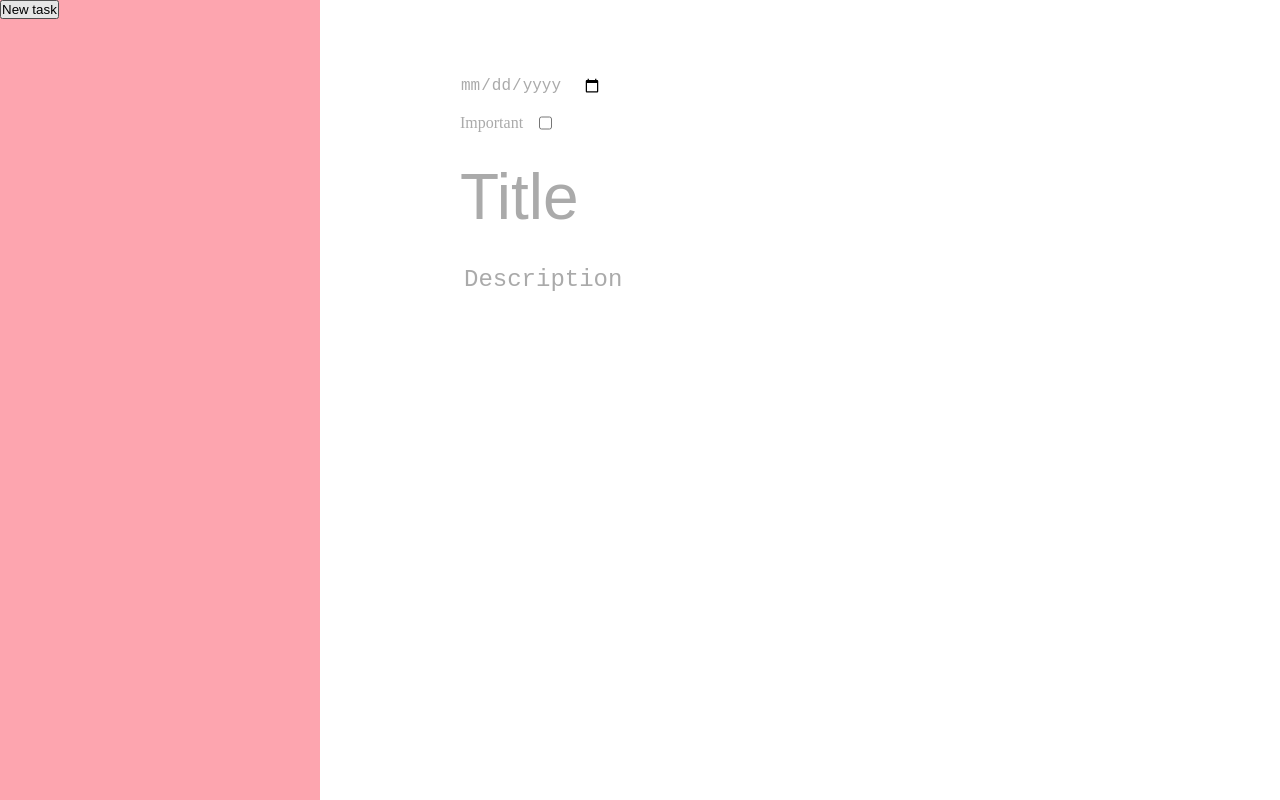
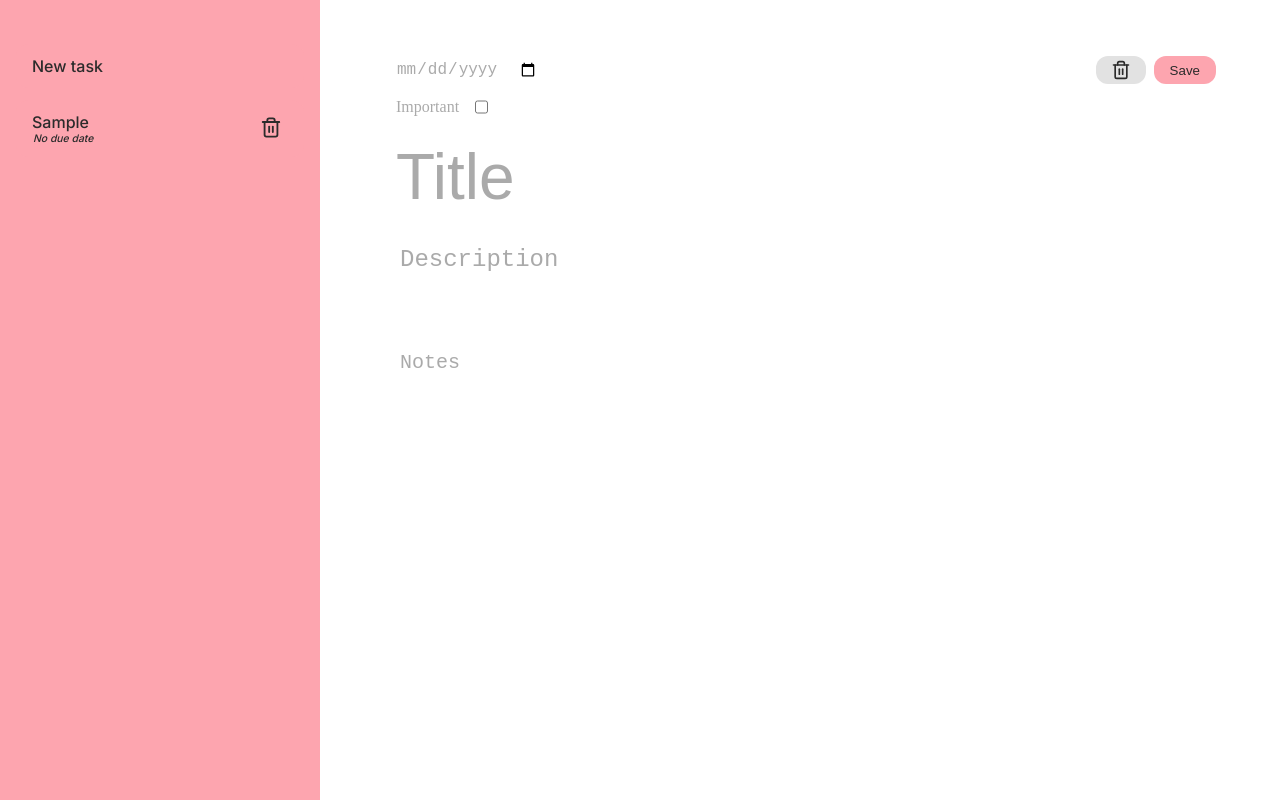
Before and after one commit to HaTruong05/another-to-do-list, a website built with webpack: page src/main.html in a window 1280 px wide. Built offline with nearby package versions, Linux system fonts and the light colour scheme.

Commit message:
Add styling.

```diff
--- a/src/index.js
+++ b/src/index.js
@@ -1,4 +1,7 @@
 import "./styles.css";
+
+lucide.createIcons();
+
 
 const addTaskButton = document.getElementById('new-task');
 const content = document.getElementById('content');
--- a/src/main.html
+++ b/src/main.html
@@ -3,15 +3,38 @@
 <head>
     <meta charset="UTF-8">
     <meta name="viewport" content="width=device-width, initial-scale=1.0">
+    <link href="https://fonts.googleapis.com/css2?family=Inter:wght@400;500;600&display=swap" rel="stylesheet">
+    <script src="https://unpkg.com/lucide@latest"></script>
     <title>To Do!</title>
 </head>
 <body>
     <div id="sidebar">
         <button id="new-task">New task</button>
+        <div id="tasks">
+            <button>
+                <div>
+                    Sample
+                    <p>
+                        No due date
+                    </p>
+                </div>
+                <i data-lucide="trash-2"></i>
+            </button>
+        </div>
     </div>
     <div id="container">
         <div id="content">
-            <input type="date" id="date">
+            <div id="header">
+                <input type="date" id="date">
+                <div id="header-buttons">
+                    <button id="delete">
+                        <i data-lucide="trash-2"></i>
+                    </button>
+                    <button id="save">
+                        Save
+                    </button>
+                </div>
+            </div>
             <div id="priority">
                 <label for="important">Important</label>
                 <input type="checkbox" id="important">
@@ -19,6 +42,7 @@
 
             <input type="text" id="task-title" placeholder="Title">
             <textarea id="description" placeholder="Description"></textarea>
+            <textarea id="notes" placeholder="Notes"></textarea>
         </div>
     </div>
 
--- a/src/styles.css
+++ b/src/styles.css
@@ -1,22 +1,17 @@
 * {
     margin: 0;
     padding: 0;
-}
-
-#sidebar {
-    width: 25vw;
-    height: 100vh;
-    min-width: 300px;
-    background-color: hsl(353, 96%, 82%);
+    box-sizing: border-box;
+    color: #2b2b2b;
 }
 
 #content {
-    width: 55vw;
-    padding: 4rem 0;
+    width: 65vw;
+    padding: 3rem 0;
 }
 
 textarea, input {
-    width: 55vw;
+    width: 65vw;
     border: none;
     outline: none;
     padding: 0.75rem;
@@ -42,9 +37,15 @@ textarea {
 }
 
 #description {
-    resize: none;
     height: 6rem;
     font-size: 1.5rem;
+    padding-left: 1rem;
+    margin-bottom: 0.3rem;
+}
+
+#notes {
+    height: 12rem;
+    font-size: 1.25rem;
     padding-left: 1rem;
 }
 
@@ -53,7 +54,7 @@ textarea {
     width: 75vw;
 }
 
-body, #container, #priority {
+body, #container, #priority, #header {
     display: flex;
 }
 
@@ -69,8 +70,124 @@ input[type="checkbox"] {
 
 #priority {
     margin-top: 0.4rem;
-    margin-bottom: 1rem;
+    margin-bottom: 0.75rem;
     gap: 1rem;
     font-size: 1rem;
     padding-left: 0.75rem;
 }
+
+#sidebar {
+    width: 25vw;
+    height: 100vh;
+    min-width: 300px;
+    background-color: hsl(353, 96%, 82%);
+    padding: 1rem;
+}
+
+#sidebar button {
+    background-color: hsl(353, 96%, 82%);
+    font-size: 1rem;
+    font-weight: 500;
+    padding: 0.75rem 1rem;
+    border: none;
+    border-radius: 0.75rem;
+    width: 100%;
+    text-align: left;
+    cursor: pointer;
+    transition: background-color 0.2s ease, box-shadow 0.2s ease;
+    font-family: 'Inter', system-ui, sans-serif;
+}
+
+#tasks p {
+    font-size: 0.65rem;
+    padding-left: 1px;
+    font-style: italic;
+}
+
+#tasks button {
+    display: flex;
+    justify-content: space-between;
+}
+
+#tasks svg {
+    margin-top: 1px;
+    border-radius: 0.5rem;
+    padding: 2px 6px 1px;
+    transition: background-color 0.2s ease;
+    width: 34px;
+    height: 28px;
+}
+
+#tasks svg:hover,
+#tasks svg:focus-visible {
+    background-color: hsl(353, 96%, 82%);
+}
+
+#tasks svg:active {
+    background-color: hsl(353, 96%, 76%);
+}
+
+#sidebar button:hover,
+#sidebar button:focus,
+#sidebar button:active {
+    background-color: hsl(353, 96%, 88%);
+}
+
+#new-task {
+    margin-top: 1.75rem;
+}
+
+#tasks {
+    margin-top: 0.75rem;
+}
+
+#header {
+    align-items: center;
+    justify-content: space-between;
+}
+
+#delete {
+  background-color: #e2e2e2;
+  border: none;
+  padding: 0.25rem 0.8rem 0.05rem;
+  border-radius: 0.75rem;
+  cursor: pointer;
+  transition: background-color 0.2s ease, box-shadow 0.2s ease;
+}
+
+#delete:hover,
+#delete:focus-visible {
+  background-color: #cfcfcf;
+}
+
+#delete:active {
+  background-color: #b5b5b5;
+}
+
+#save {
+    background-color: hsl(353, 96%, 82%);
+    border: none;
+    cursor: pointer;
+    border-radius: 0.75rem;
+    padding: 6.9px 1rem;
+    transition: background-color 0.2s ease;
+}
+
+#save:hover,
+#save:focus-visible {
+  background-color: hsl(353, 96%, 76%);
+}
+
+#save:active {
+  background-color: hsl(353, 96%, 70%);
+}
+
+svg {
+    height: 20px;
+}
+
+#header-buttons {
+    display: flex;
+    align-items: center;
+    gap: 8px;
+}
```
